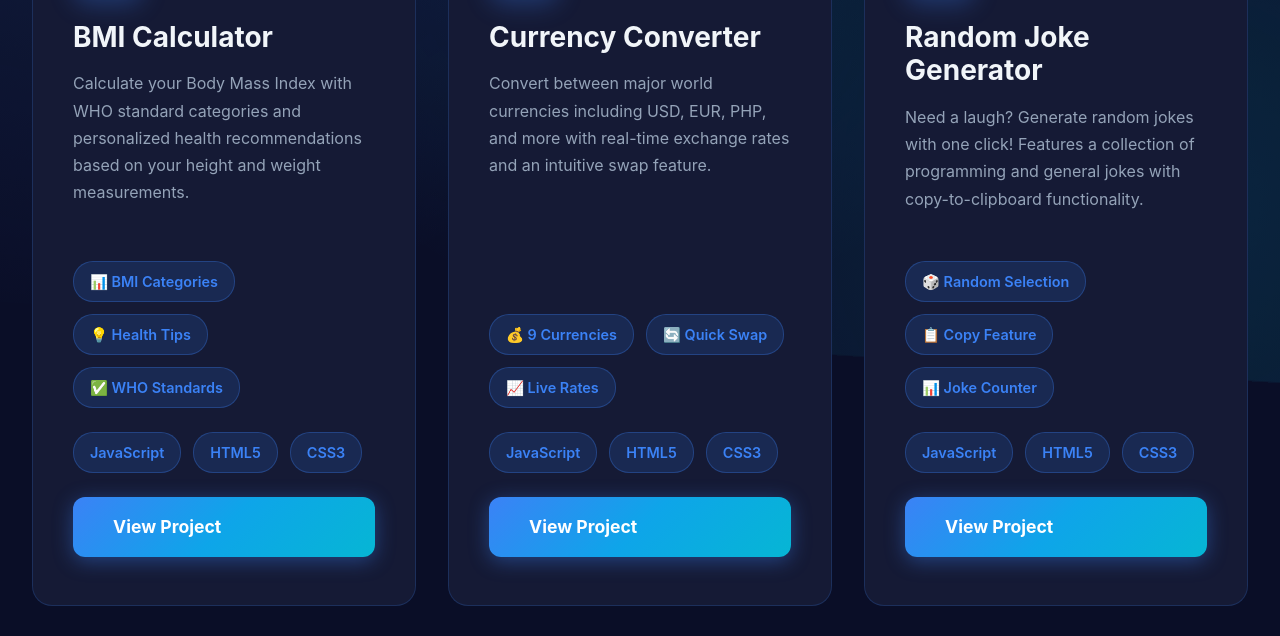
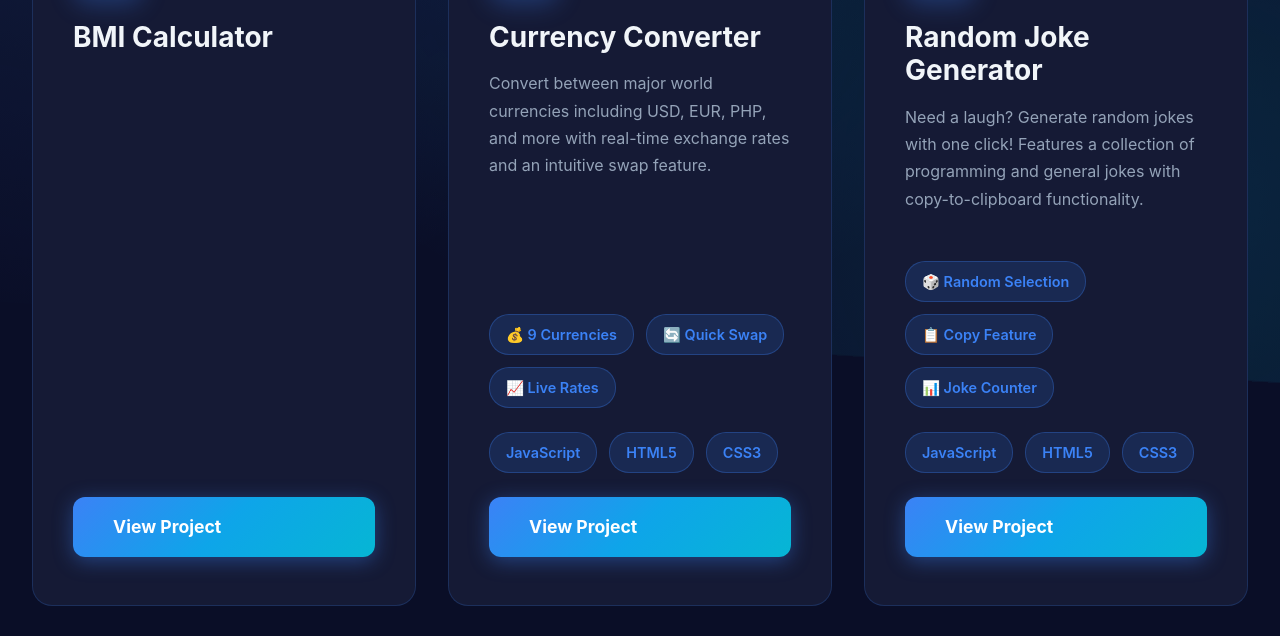
Before and after one commit to RavenJC/Portfolio2, a plain HTML site: page projects.html in a window 1280 px wide. Shown: the part 487-1123 px from the top of the page. Drawn offline with Linux system fonts and the light colour scheme.

Commit message:
Update projects.html

```diff
--- a/projects.html
+++ b/projects.html
@@ -40,20 +40,6 @@
                         <div class="project-icon">⚖️</div>
                         <div class="project-content">
                             <h3 class="project-title">BMI Calculator</h3>
-                            <p class="project-description">
-                                Calculate your Body Mass Index with WHO standard categories and personalized health recommendations
-                                based on your height and weight measurements.
-                            </p>
-                            <div class="project-features">
-                                <span class="feature-tag">📊 BMI Categories</span>
-                                <span class="feature-tag">💡 Health Tips</span>
-                                <span class="feature-tag">✅ WHO Standards</span>
-                            </div>
-                            <div class="project-tech">
-                                <span class="tech-tag">JavaScript</span>
-                                <span class="tech-tag">HTML5</span>
-                                <span class="tech-tag">CSS3</span>
-                            </div>
                         </div>
                         <div class="project-actions">
                             <a href="bmi.html" class="btn btn-primary">View Project</a>
@@ -395,4 +381,5 @@
 
     <script src="script.js"></script>
 </body>
+
 </html>
```
